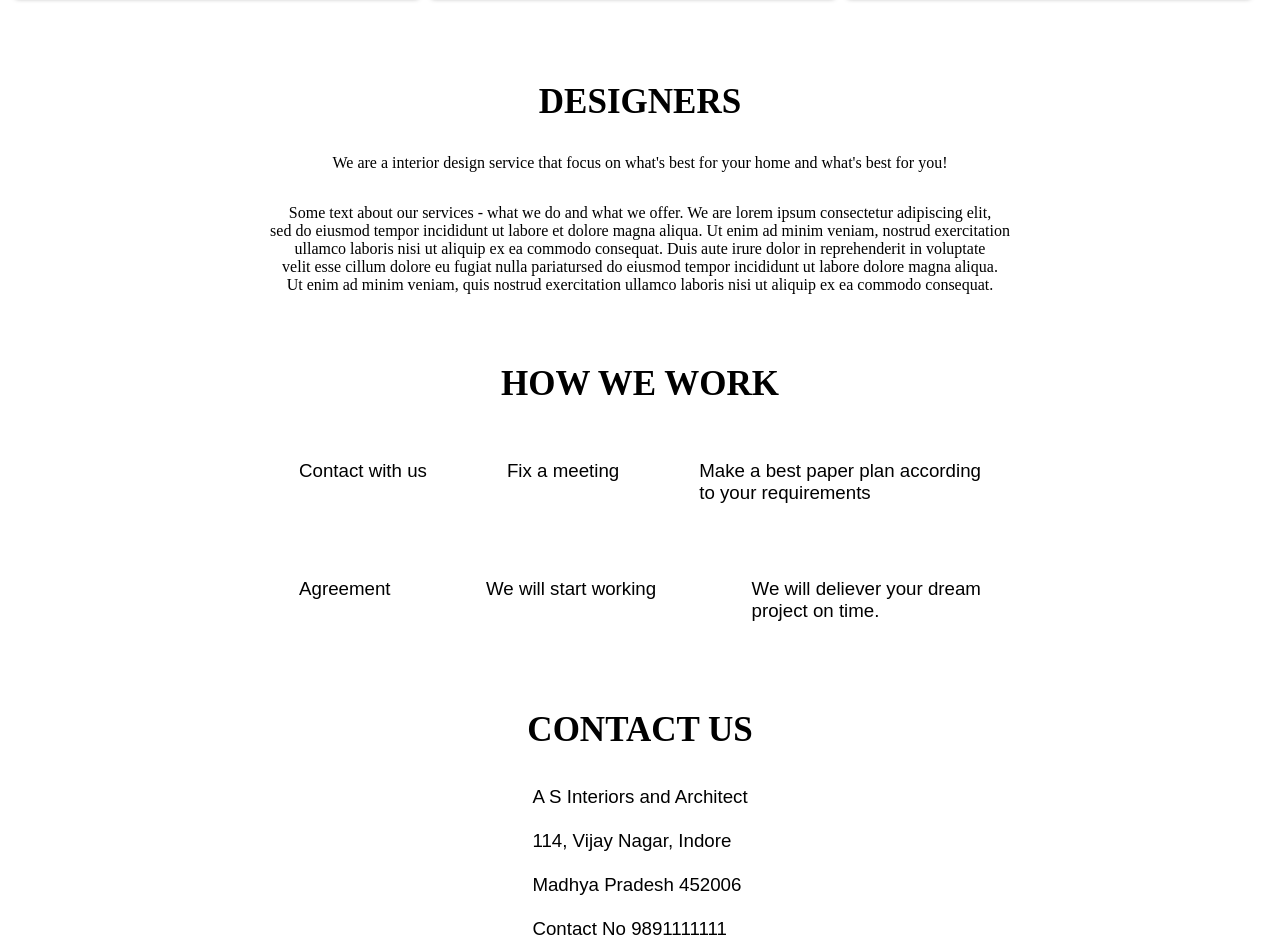
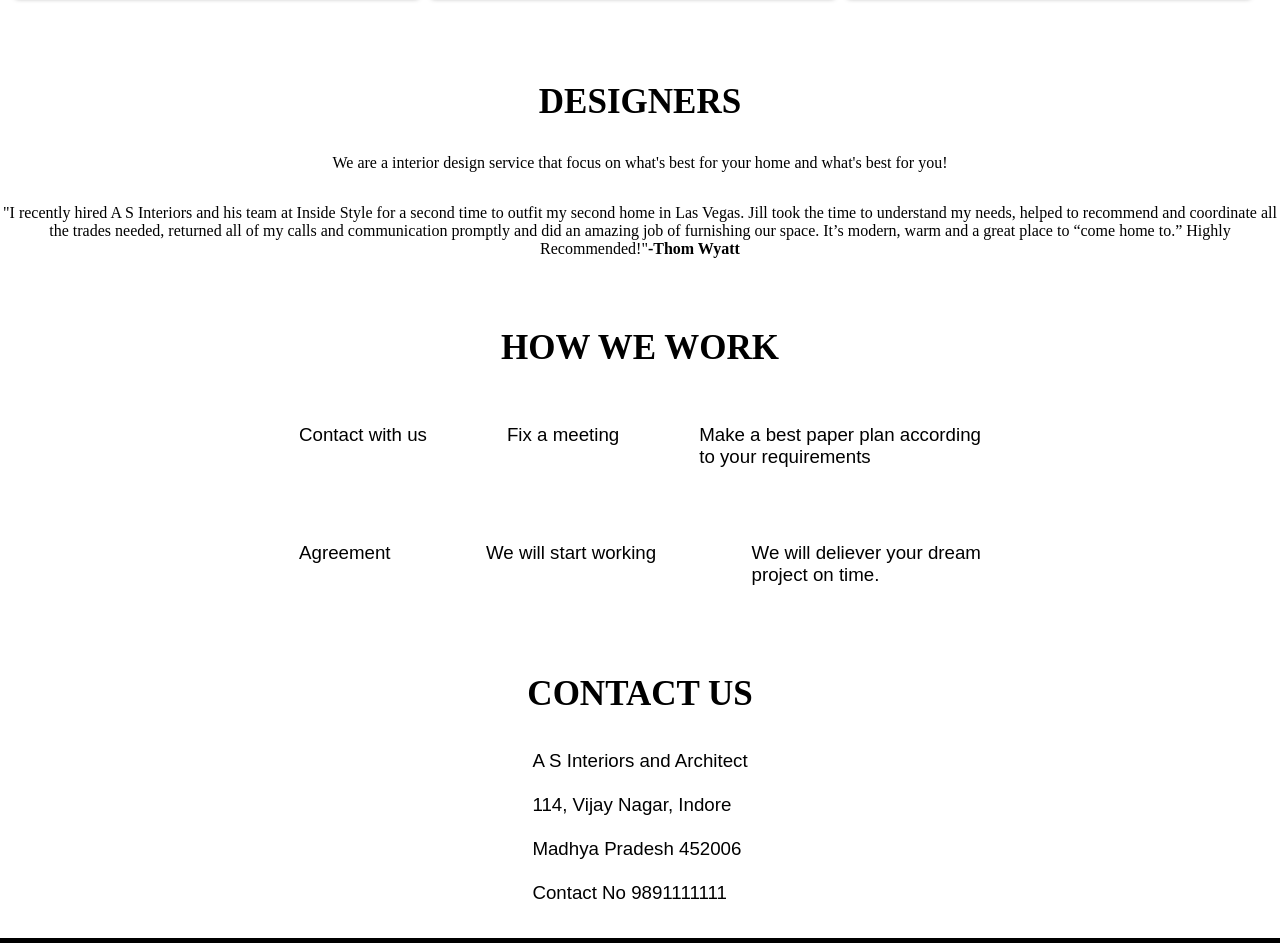
Before and after one commit to abhaysharma321/webdesign, a plain HTML site: page AS Interiors.html in a window 1280 px wide. Shown: the part 1400-2343 px from the top of the page. Drawn offline with Linux system fonts and the light colour scheme.

Commit message:
Update AS Interiors.html

```diff
--- a/AS Interiors.html
+++ b/AS Interiors.html
@@ -83,18 +83,14 @@
 
 
     <h2 id="designs" class="head-font">DESIGNERS</h2>
-    <div>
+    <div class="feedbox">
         <p>We are a interior design service that focus on what's best for your home and what's best for you!</p>
-        <p>Some text about our services - what we do and what we offer. We are lorem ipsum consectetur adipiscing elit,
-            <br>
-            sed do eiusmod tempor incididunt ut labore et dolore magna aliqua. Ut enim ad minim veniam, nostrud
-            exercitation <br>
-            ullamco laboris nisi ut aliquip ex ea commodo consequat. Duis aute irure dolor in reprehenderit in voluptate
-            <br>
-            velit esse cillum dolore eu fugiat nulla pariatursed do eiusmod tempor incididunt ut labore dolore magna
-            aliqua. <br>
-            Ut enim ad minim veniam, quis nostrud exercitation ullamco laboris nisi ut aliquip ex ea commodo consequat.
-        </p>
+        <p> "I recently hired A S Interiors and his team at Inside Style for a second time
+            to outfit my second home in Las Vegas. Jill took the time to understand my needs,
+             helped to recommend and coordinate all the trades needed, returned all of my calls and
+             communication promptly and did an amazing job of furnishing our space. It’s modern, warm and
+             a great place to “come home to.” Highly Recommended!"<b>-Thom Wyatt</b>
+         </p>
     </div>
 
 
```
